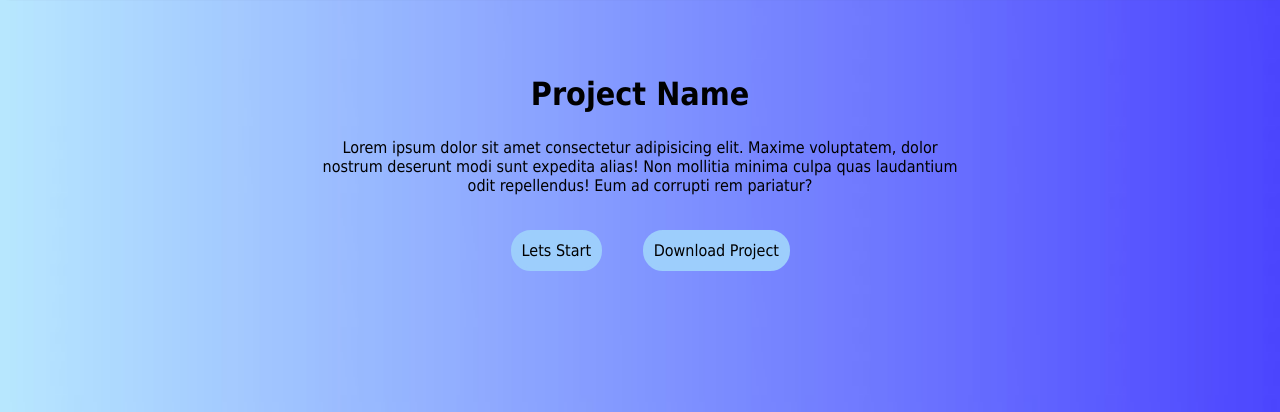
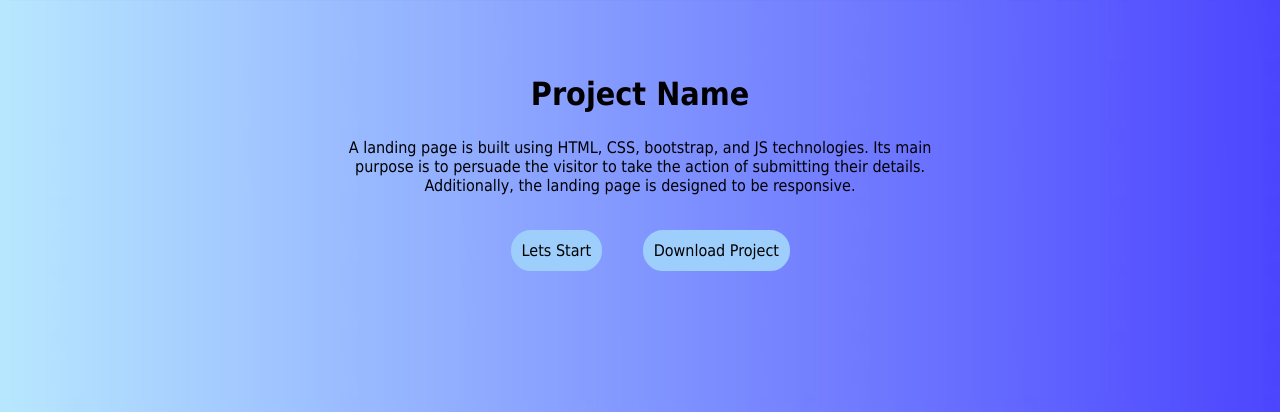
Before and after one commit to Natalyrubin/project_nataly_rubin, a plain HTML site: page html/project5.html in a window 1280 px wide. Shown: the part 85-497 px from the top of the page. Drawn offline with Linux system fonts and the light colour scheme.

Commit message:
Update project5.html

```diff
--- a/html/project5.html
+++ b/html/project5.html
@@ -42,8 +42,9 @@
 
     <div class="top">
         <h1>Project Name </h1>
-        <p>Lorem ipsum dolor sit amet consectetur adipisicing elit. Maxime voluptatem, dolor nostrum deserunt modi sunt
-            expedita alias! Non mollitia minima culpa quas laudantium odit repellendus! Eum ad corrupti rem pariatur?
+        <p>A landing page is built using HTML, CSS, bootstrap, and JS technologies. Its main
+            purpose is to persuade the visitor to take the
+            action of submitting their details. Additionally, the landing page is designed to be responsive.
         </p>
 
         <div class="topButton">
```
